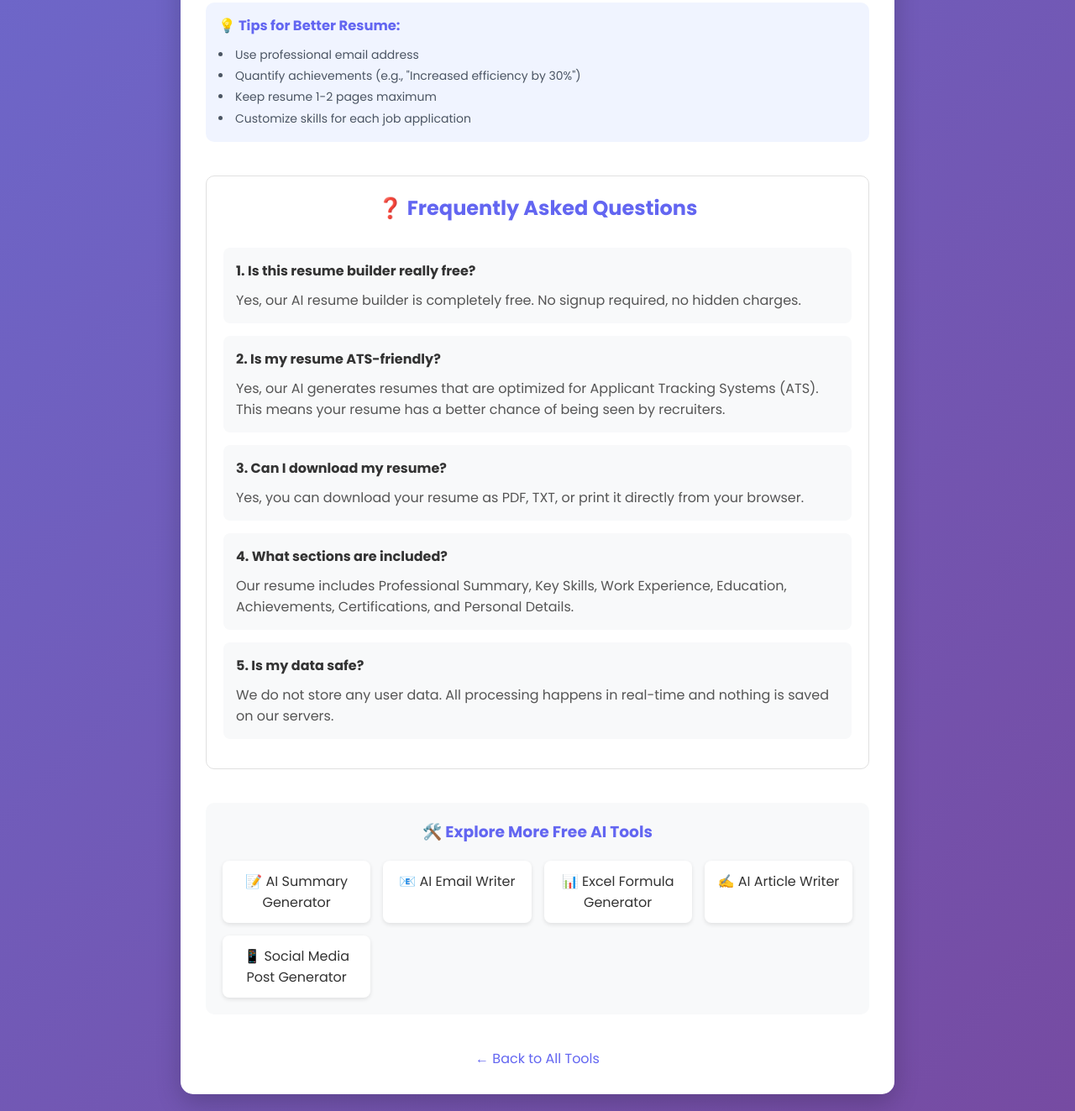
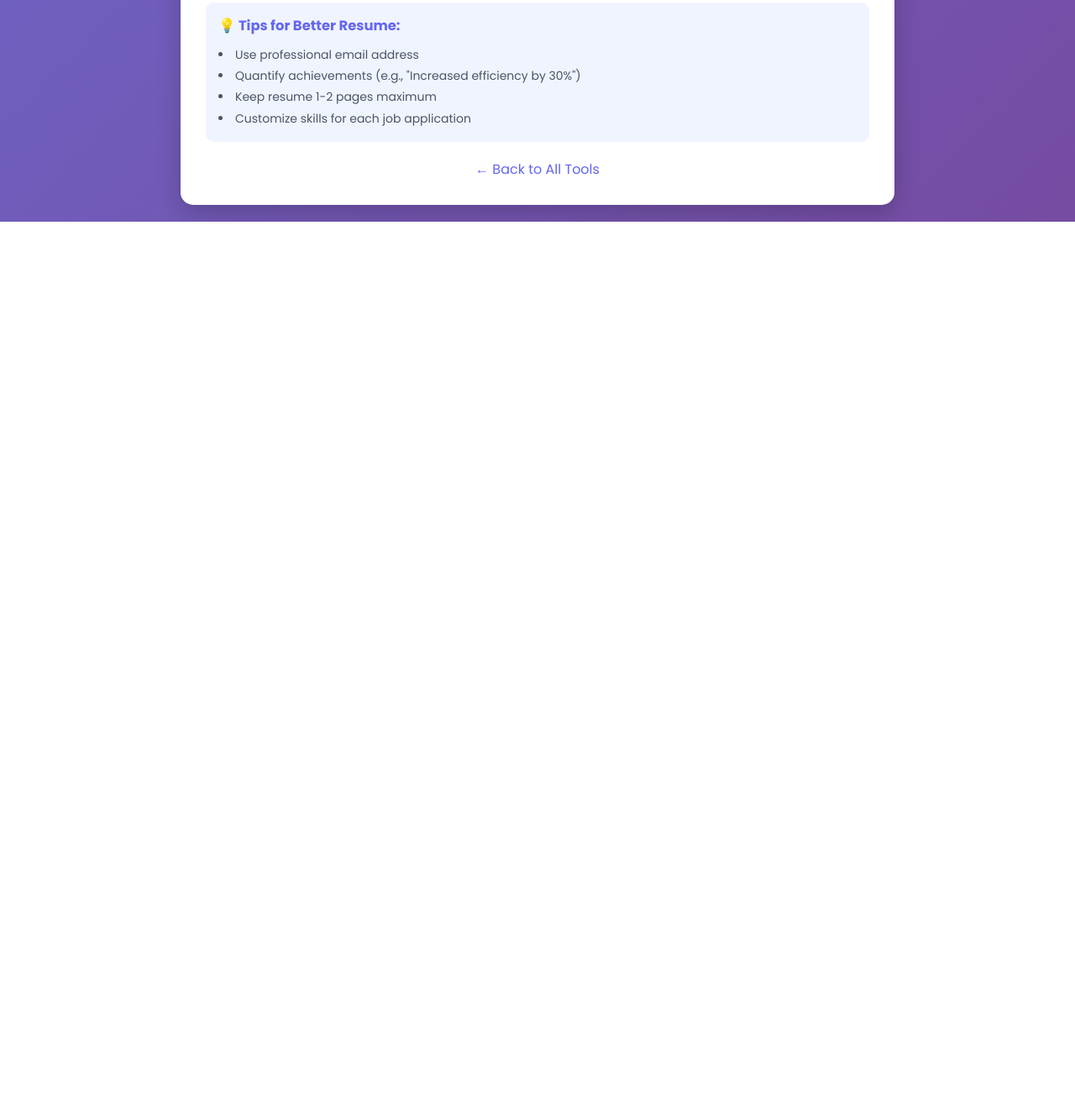
Before and after one commit to mydataaiapp/free-tools-india, a plain HTML site: page resume.html in a window 1280 px wide. Shown: the part 2327-3650 px from the top of the page at 84% size. After the commit the page ends 2591 px from the top, so only its background shows below. Drawn offline with nearby package versions, Linux system fonts and the light colour scheme.

Commit message:
Update resume.html

```diff
--- a/resume.html
+++ b/resume.html
@@ -7,44 +7,6 @@
     <meta name="description" content="Create professional ATS-friendly resume with AI. Download as PDF. Free resume builder with 20+ sections. Perfect for job seekers.">
     <meta name="keywords" content="resume builder, CV maker, free resume creator, ATS resume, professional resume, download resume PDF">
     <meta name="robots" content="index, follow">
-
-    <!-- Open Graph Tags (Social Media Sharing) -->
-    <meta property="og:title" content="Free Resume Builder - Download PDF Resume | FreeToolsIndia">
-    <meta property="og:description" content="Create professional ATS-friendly resume with AI. Download as PDF. Free resume builder with 20+ sections. Perfect for job seekers.">
-    <meta property="og:url" content="https://www.freetoolindia.com/resume.html">
-    <meta property="og:type" content="website">
-    <meta property="og:image" content="https://www.freetoolindia.com/og-image.jpg">
-    <meta name="twitter:card" content="summary_large_image">
-
-    <!-- Canonical Tag -->
-    <link rel="canonical" href="https://www.freetoolindia.com/resume.html">
-
-    <!-- JSON-LD Schema Markup -->
-    <script type="application/ld+json">
-    {
-        "@context": "https://schema.org",
-        "@type": "WebApplication",
-        "name": "AI Resume Builder",
-        "url": "https://www.freetoolindia.com/resume.html",
-        "description": "Create professional ATS-friendly resumes with AI. Download as PDF. Free resume builder with 20+ sections including skills, experience, education, achievements, and certifications.",
-        "applicationCategory": "AI Tool",
-        "operatingSystem": "All",
-        "browserRequirements": "Requires JavaScript",
-        "offers": {
-            "@type": "Offer",
-            "price": "0",
-            "priceCurrency": "USD"
-        },
-        "mainEntity": {
-            "@type": "Question",
-            "name": "How to build a professional resume with AI?",
-            "acceptedAnswer": {
-                "@type": "Answer",
-                "text": "Fill in your personal details, skills, experience, and education. Our AI creates an ATS-friendly professional resume that you can download as PDF."
-            }
-        }
-    }
-    </script>
 
     <link href="https://fonts.googleapis.com/css2?family=Poppins:wght@300;400;600;700&display=swap" rel="stylesheet">
 
@@ -251,67 +213,6 @@
         .tips h3 { color: #6366f1; margin-bottom: 10px; }
         .tips ul { list-style-position: inside; color: #4b5563; line-height: 1.8; }
 
-        /* ✅ NEW: FAQ Section */
-        .faq-section {
-            margin: 40px 0;
-            padding: 20px;
-            background: #fff;
-            border-radius: 10px;
-            border: 1px solid #e0e0e0;
-        }
-        .faq-section h2 {
-            text-align: center;
-            margin-bottom: 30px;
-            color: #6366f1;
-        }
-        .faq-item {
-            margin-bottom: 15px;
-            padding: 15px;
-            background: #f8f9fa;
-            border-radius: 8px;
-        }
-        .faq-item h4 {
-            margin: 0 0 10px 0;
-            color: #333;
-        }
-        .faq-item p {
-            margin: 0;
-            color: #555;
-        }
-
-        /* ✅ NEW: Related Tools Section */
-        .related-tools {
-            margin: 40px 0;
-            padding: 20px;
-            background: #f8f9fa;
-            border-radius: 10px;
-        }
-        .related-tools h3 {
-            text-align: center;
-            margin-bottom: 20px;
-            color: #6366f1;
-        }
-        .related-tools-grid {
-            display: grid;
-            grid-template-columns: repeat(auto-fit, minmax(150px, 1fr));
-            gap: 15px;
-            text-align: center;
-        }
-        .related-tool-item {
-            text-decoration: none;
-            padding: 12px;
-            background: white;
-            border-radius: 8px;
-            box-shadow: 0 2px 5px rgba(0,0,0,0.1);
-            color: #333;
-            transition: transform 0.3s, box-shadow 0.3s;
-        }
-        .related-tool-item:hover {
-            transform: translateY(-3px);
-            box-shadow: 0 5px 15px rgba(0,0,0,0.1);
-            color: #6366f1;
-        }
-
         @media (max-width: 600px) {
             .container { padding: 15px; }
             .form-grid { grid-template-columns: 1fr; }
@@ -472,43 +373,6 @@
             </ul>
         </div>
 
-        <!-- ✅ NEW: FAQ Section -->
-        <section class="faq-section">
-            <h2>❓ Frequently Asked Questions</h2>
-            <div class="faq-item">
-                <h4>1. Is this resume builder really free?</h4>
-                <p>Yes, our AI resume builder is completely free. No signup required, no hidden charges.</p>
-            </div>
-            <div class="faq-item">
-                <h4>2. Is my resume ATS-friendly?</h4>
-                <p>Yes, our AI generates resumes that are optimized for Applicant Tracking Systems (ATS). This means your resume has a better chance of being seen by recruiters.</p>
-            </div>
-            <div class="faq-item">
-                <h4>3. Can I download my resume?</h4>
-                <p>Yes, you can download your resume as PDF, TXT, or print it directly from your browser.</p>
-            </div>
-            <div class="faq-item">
-                <h4>4. What sections are included?</h4>
-                <p>Our resume includes Professional Summary, Key Skills, Work Experience, Education, Achievements, Certifications, and Personal Details.</p>
-            </div>
-            <div class="faq-item">
-                <h4>5. Is my data safe?</h4>
-                <p>We do not store any user data. All processing happens in real-time and nothing is saved on our servers.</p>
-            </div>
-        </section>
-
-        <!-- ✅ NEW: Related Tools Section -->
-        <section class="related-tools">
-            <h3>🛠️ Explore More Free AI Tools</h3>
-            <div class="related-tools-grid">
-                <a href="/summary.html" class="related-tool-item">📝 AI Summary Generator</a>
-                <a href="/email.html" class="related-tool-item">📧 AI Email Writer</a>
-                <a href="/excel.html" class="related-tool-item">📊 Excel Formula Generator</a>
-                <a href="/writer.html" class="related-tool-item">✍️ AI Article Writer</a>
-                <a href="/social.html" class="related-tool-item">📱 Social Media Post Generator</a>
-            </div>
-        </section>
-
         <a href="index.html" class="back-link">← Back to All Tools</a>
     </div>
 
@@ -600,11 +464,8 @@ Format: Professional Summary, Key Skills, Work Experience, Education, Achievemen
             var systemPrompt = 'You are a professional resume writer. Create ATS-friendly resumes.';
 
             try {
-                // ✅ PAID TOOL SUPPORT
-                const isPremium = checkIfPremiumUser();
-                const model = isPremium ? 'llama-3.3-70b-versatile' : 'llama-3.1-8b-instant';
-
-                var content = await callAI(prompt, systemPrompt, 2000, model);
+                // ✅ SECURE API CALL
+                var content = await callAI(prompt, systemPrompt, 2000);
 
                 lastResumeContent = content;
                 result.innerHTML = '<strong>✅ Your Professional Resume:</strong><br><br>' +
@@ -619,12 +480,6 @@ Format: Professional Summary, Key Skills, Work Experience, Education, Achievemen
                 btn.disabled = false;
                 loading.style.display = 'none';
             }
-        }
-
-        // ✅ NEW: Premium User Check Function
-        function checkIfPremiumUser() {
-            // Implement your premium user check logic here
-            return false; // Default: free tier
         }
 
         function downloadPDF() {
```
